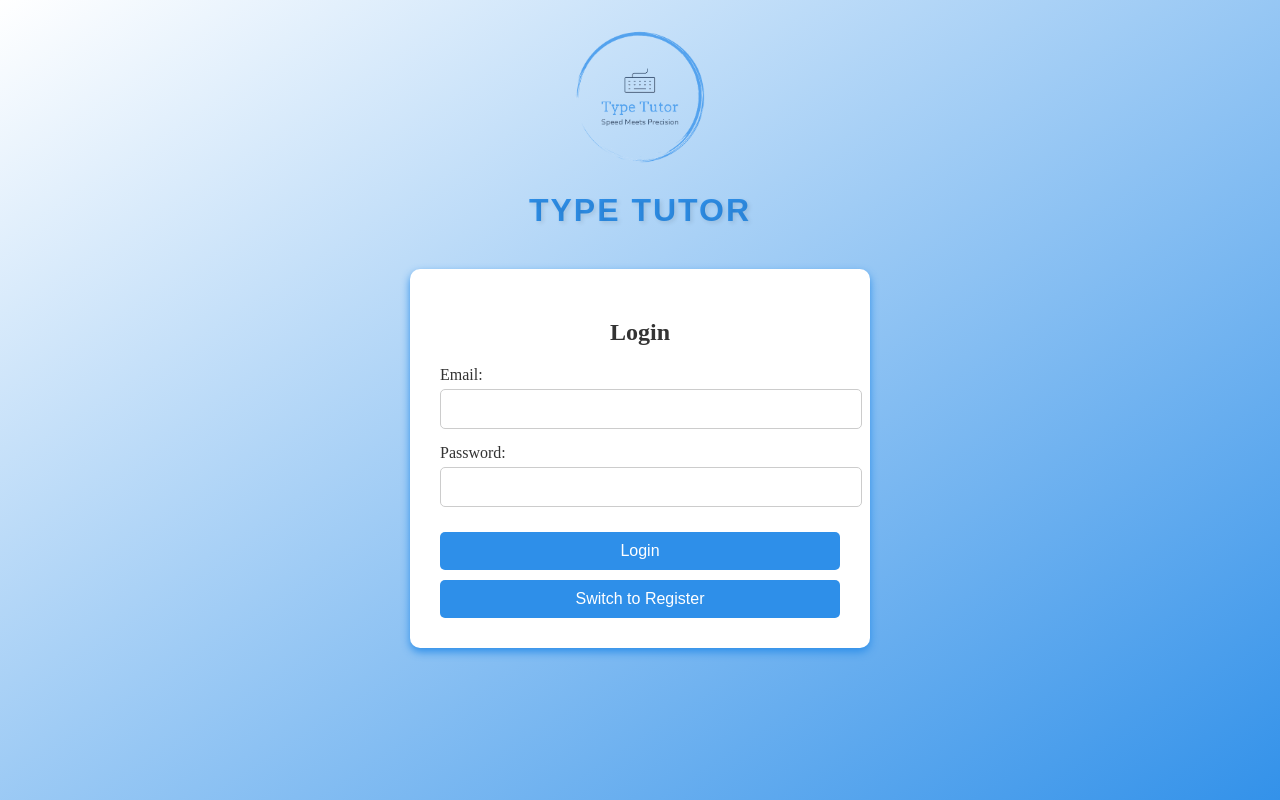
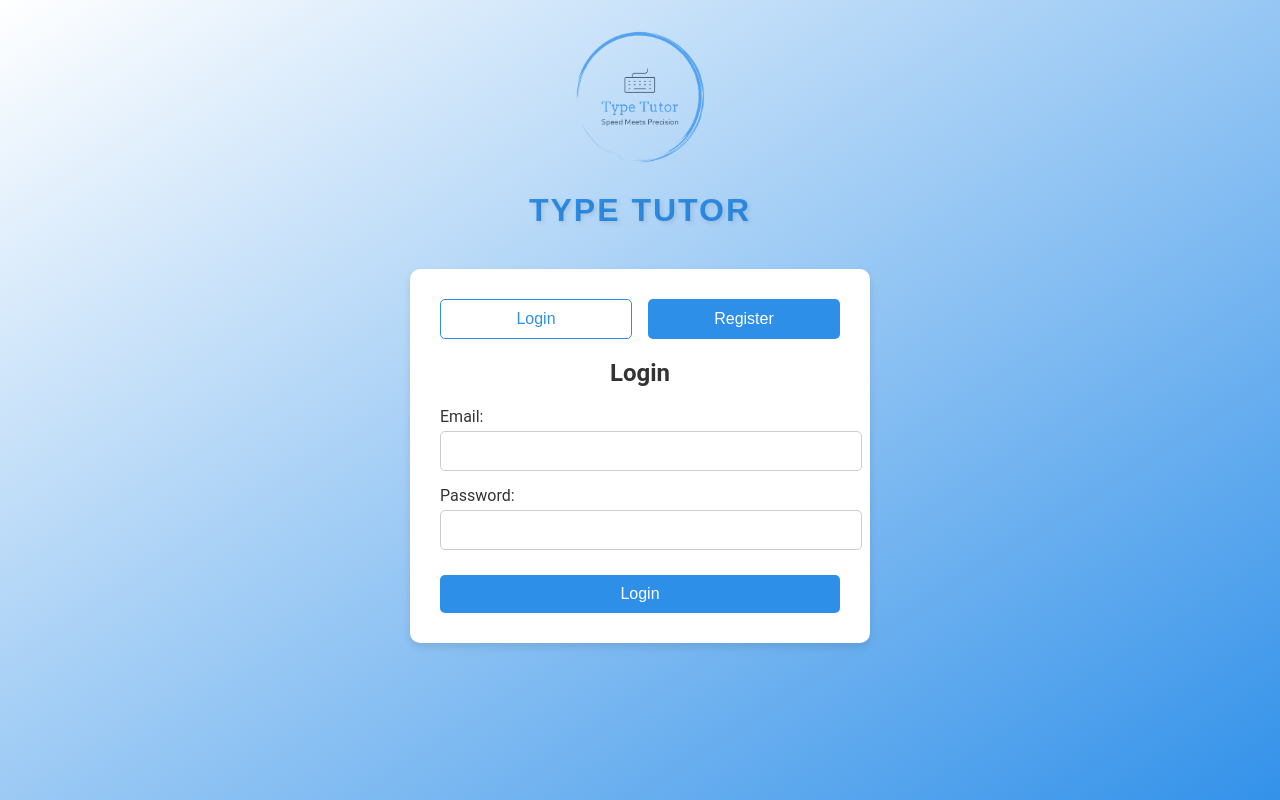
Before and after one commit to IshanAcharya/T3A2-B-client, a React (Create React App) app: page /login-register in a window 1280 px wide. Built offline with nearby package versions, Linux system fonts and the light colour scheme.

Commit message:
Updated styling on Home.js and LoginRegister.js. Moved placement of login and register buttons on LoginRegister to be on top of the form and toggable side by side.

```diff
--- a/src/Pages/Home.js
+++ b/src/Pages/Home.js
@@ -11,7 +11,7 @@ const Home = () => {
                 <p>In today's digital age, typing speed and accuracy are crucial life skills. Don't get left behind, improve your skills with the Type Tutor App.</p>
                 <div className="home-buttons">
                     <Link to="/login-register" className="button">
-                        Login/Register
+                        Start Typing
                     </Link>
                 </div>
             </div>
--- a/src/Pages/LoginRegister.js
+++ b/src/Pages/LoginRegister.js
@@ -59,6 +59,20 @@ const LoginRegister = () => {
         <div className="login-register">
             <Header />
             <div className="form-container">
+                <div className="toggle-container">
+                    <button
+                        className={`toggle-button ${isLogin ? 'active' : ''}`}
+                        onClick={() => setIsLogin(true)}
+                    >
+                        Login
+                    </button>
+                    <button
+                        className={`toggle-button ${!isLogin ? 'active' : ''}`}
+                        onClick={() => setIsLogin(false)}
+                    >
+                        Register
+                    </button>
+                </div>
                 <h2>{isLogin ? 'Login' : 'Register'}</h2>
                 <form onSubmit={handleSubmit}>
                     <div className="form-group">
@@ -85,9 +99,6 @@ const LoginRegister = () => {
                     </div>
                     <button type="submit" className="button">{isLogin ? 'Login' : 'Register'}</button>
                 </form>
-                <button onClick={() => setIsLogin(!isLogin)} className="toggle-button">
-                    {isLogin ? 'Switch to Register' : 'Switch to Login'}
-                </button>
             </div>
         </div>
     );
--- a/src/styles/Home.css
+++ b/src/styles/Home.css
@@ -2,6 +2,7 @@ body, html {
     height: 100%;
     margin: 0;
     overflow: hidden;
+    font-family: 'Arial', sans-serif;
 }
 
 .home {
@@ -20,6 +21,11 @@ body, html {
     font-size: 16px;
     margin-bottom: 20px;
     max-width: 600px;
+    padding: 20px;
+    border-radius: 10px;
+    box-shadow: #2E8FE9;
+    color: #000000;
+    font-style: italic;
 }
 
 .home-buttons .button {
@@ -32,6 +38,7 @@ body, html {
     text-decoration: none;
     border-radius: 5px;
     text-align: center;
+    font-size: 16px;
 }
 
 .home-buttons .button:hover {
--- a/src/styles/LoginRegister.css
+++ b/src/styles/LoginRegister.css
@@ -1,3 +1,10 @@
+body, html {
+    height: 100%;
+    margin: 0;
+    overflow: hidden;
+    font-family: 'Roboto', sans-serif;
+}
+
 .login-register {
     display: flex;
     flex-direction: column;
@@ -11,16 +18,45 @@
     background: white;
     padding: 30px;
     border-radius: 10px;
-    box-shadow: 0 4px 8px #2E8FE9;
+    box-shadow: 0 4px 8px rgba(0, 0, 0, 0.1);
     max-width: 400px;
     width: 100%;
     margin-top: 20px;
+}
+
+.toggle-container {
+    display: flex;
+    justify-content: space-between;
+    margin-bottom: 20px;
+}
+
+.toggle-button {
+    width: 48%;
+    padding: 10px;
+    background-color: #2E8FE9;
+    color: white;
+    border: none;
+    border-radius: 5px;
+    font-size: 16px;
+    cursor: pointer;
+    transition: background-color 0.3s ease;
+}
+
+.toggle-button:hover {
+    background-color: #0056b3;
+}
+
+.toggle-button.active {
+    background-color: white;
+    color: #2E8FE9;
+    border: 1px solid #2E8FE9;
 }
 
 .form-container h2 {
     margin-bottom: 20px;
     color: #333;
     text-align: center;
+    font-weight: 700;
 }
 
 .form-group {
@@ -31,6 +67,7 @@
     display: block;
     margin-bottom: 5px;
     color: #333;
+    font-weight: 400;
 }
 
 .form-group input {
@@ -43,12 +80,12 @@
 
 .error {
     color: red;
-    font-size: 16px;
+    font-size: 14px;
     margin-top: 5px;
 }
 
 .button {
-    width: 100%;
+    width: 80%;
     padding: 10px;
     background-color: #2E8FE9;
     color: white;
@@ -60,21 +97,5 @@
 }
 
 .button:hover {
-    background-color: #2E8FE9;
+    background-color: #0056b3;
 }
-
-.toggle-button {
-    width: 100%;
-    padding: 10px;
-    background-color: #2E8FE9;
-    color: white;
-    border: none;
-    border-radius: 5px;
-    font-size: 16px;
-    cursor: pointer;
-    margin-top: 10px;
-}
-
-.toggle-button:hover {
-    background-color: #2E8FE9;
-}
```
